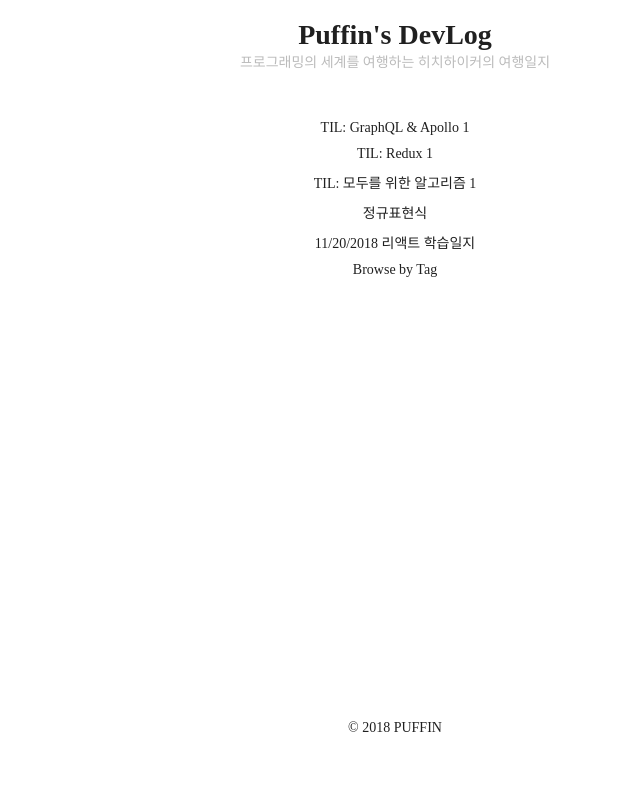
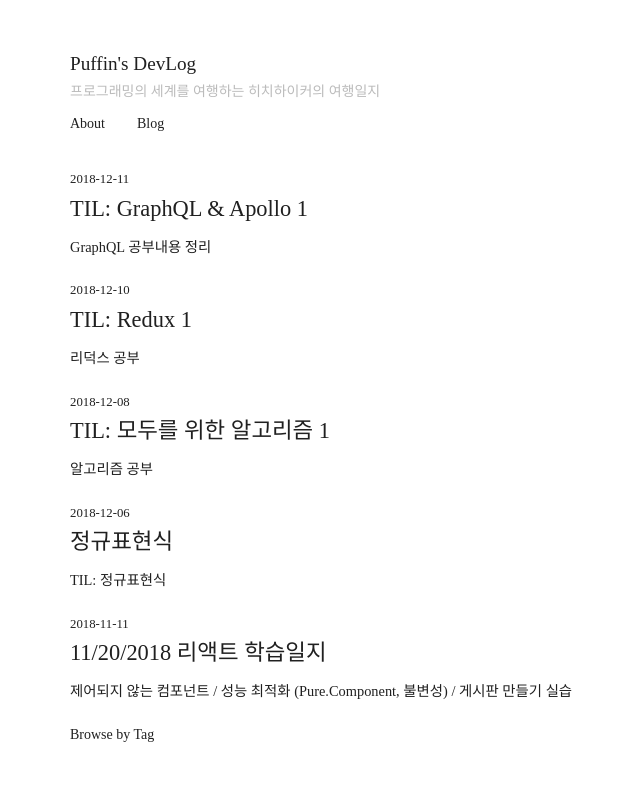
Before and after one commit to tinytinystone/gatsby-site-new, a Gatsby site: page / in a window 1280 px wide. Shown: the whole page, without its empty margins (245-885 px from the left). Built offline with nearby package versions, Linux system fonts and the light colour scheme; Gatsby itself is replaced by a stand-in of ours.

Commit message:
image 표시 추가, 스타일링 변경

```diff
--- a/package.json
+++ b/package.json
@@ -12,13 +12,14 @@
     "gatsby-plugin-offline": "^2.0.11",
     "gatsby-plugin-react-helmet": "^3.0.0",
     "gatsby-plugin-sass": "^2.0.7",
-    "gatsby-plugin-sharp": "^2.0.14",
+    "gatsby-plugin-sharp": "^2.0.17",
     "gatsby-remark-copy-linked-files": "^2.0.7",
     "gatsby-remark-prismjs": "^3.1.4",
     "gatsby-source-filesystem": "^2.0.1-rc.6",
     "gatsby-transformer-remark": "^2.1.15",
     "gatsby-transformer-sharp": "^2.1.4",
     "node-sass": "^4.11.0",
+    "normalize.css": "^8.0.1",
     "prismjs": "^1.15.0",
     "react": "^16.5.1",
     "react-dom": "^16.5.1",
--- a/src/components/Header.js
+++ b/src/components/Header.js
@@ -6,14 +6,21 @@ import s from './Header.module.scss';
 const TitleAndDescription = ({ data }) => {
   const title = data.site.siteMetadata.title;
   const description = data.site.siteMetadata.description;
-
   return (
-    <div className={s.header}>
-      <Link to="/">
-        <h1 className={s.headerTitle}>{title}</h1>
-      </Link>
-      <p className={s.headerDesc}>{description}</p>
-    </div>
+    <header className={s.header}>
+      <h1 className={s.headerTitle}>
+        <Link to="/">{title}</Link>
+      </h1>
+      <div className={s.headerDesc}>{description}</div>
+      <nav>
+        <div>
+          <Link to="/about">About</Link>
+        </div>
+        <div>
+          <Link to="/">Blog</Link>
+        </div>
+      </nav>
+    </header>
   );
 };
 
--- a/src/components/Header.module.scss
+++ b/src/components/Header.module.scss
@@ -1,14 +1,13 @@
-.header {
-  display: flex;
-  flex-direction: column;
-  align-items: center;
-  font-family: avenir;
-  height: 15vh;
-}
 .headerTitle {
-  margin-bottom: 0;
+  margin: 3rem 0 0 0;
+  font-size: 1.2rem;
+  font-weight: 500;
 }
 .headerDesc {
-  margin-top: 0;
   opacity: 0.3;
 }
+nav div {
+  display: inline-block;
+  margin-top: 0.6rem;
+  padding-right: 2rem;
+}
--- a/src/components/Layout.js
+++ b/src/components/Layout.js
@@ -6,9 +6,8 @@ export default class Layout extends Component {
   render() {
     return (
       <div className={s.wrapper}>
-        <Header />
+        <Header props="props" />
         <main className={s.main}>{this.props.children}</main>
-        <footer className={s.footer}>© 2018 PUFFIN</footer>
       </div>
     );
   }
--- a/src/components/Layout.module.scss
+++ b/src/components/Layout.module.scss
@@ -2,20 +2,10 @@
   max-width: 650px;
   height: 100vh;
   margin: 0 auto;
-  padding: 0 2rem;
-  font-family: 'Hack';
+  padding: 0 3rem;
   display: flex;
   flex-direction: column;
 }
 .main {
-  height: 75vh;
-  padding: 0 1rem;
-  overflow: auto;
+  margin: 2rem 0 3rem;
 }
-.footer {
-  height: 10vh;
-  display: flex;
-  flex-direction: column;
-  align-items: center;
-  padding: 0 1rem;
-}
--- a/src/components/List.js
+++ b/src/components/List.js
@@ -11,7 +11,15 @@ export default class List extends Component {
           const { frontmatter } = edge.node;
           return (
             <div className={s.mainPost} key={frontmatter.path}>
-              <Link to={frontmatter.path}>{frontmatter.title}</Link>
+              <div className={s.metaData}>
+                <time dateTime={frontmatter.date} className={s.time}>
+                  {frontmatter.date}
+                </time>
+              </div>
+              <h2 className={s.mainTitle}>
+                <Link to={frontmatter.path}>{frontmatter.title}</Link>
+              </h2>
+              <p className={s.excerpt}>{frontmatter.excerpt}</p>
             </div>
           );
         })}
--- a/src/components/List.module.scss
+++ b/src/components/List.module.scss
@@ -1,11 +1,19 @@
-.mainList {
-  display: flex;
-  flex-direction: column;
-  align-items: center;
-}
 .mainPost {
-  margin-bottom: 1rem;
+  margin-bottom: 1.2rem;
 }
 a:hover {
   font-weight: 800;
 }
+.time {
+  font-size: 0.8rem;
+  text-transform: uppercase;
+}
+.excerpt {
+  font-size: 0.9rem;
+  margin: 0.5rem 0 1rem;
+}
+.mainTitle {
+  font-size: 1.4rem;
+  font-weight: 500;
+  margin: 0;
+}
--- a/src/pages/2018-12-10-redux-1/index.md
+++ b/src/pages/2018-12-10-redux-1/index.md
@@ -4,24 +4,26 @@ date: '2018-12-10'
 title: 'TIL: Redux 1'
 tags: ['redux', 'react', 'TIL']
 excerpt: '리덕스 공부'
-image: './redux_structure_1.png'
+image: '/static/redux_structure_1-0b21a844ae93e3c56b9eaea0a2afb8f5.png'
 ---
 
 # 요약
 
 ## Redux 소개
 
-- **Redux** 는 상태관리 라이브러리로, context 기능과 고급 상태관리 기법 두 가지로 이뤄져 있다.
-  - 과거 context API 가 라이브러리 사용자만을 위해 비공개 설정 되어 있던 시기, context 기능을 사용하기 위해서는 무조건 Redux 를 사용했어야 했다.
-    - 지금은 context API 가 일반 사용자도 사용할 수 있으므로, 해당 기능을 사용한다는 목적으로 새로 시작하는 프로젝트에 굳이 Redux 를 써야할 필요는 없다.
-    - 다만, 기존 프로젝트에는 많이 적용되어 있으므로 학습해두는 편이 좋다.
-  - 무언가를 값으로 다루면 조합성이 좋아지는데 (ex. Generator, Promise...) Redux 는 **상태 변화** 를 값으로 만들었다. 상태가 변화하는 것을 값으로 만들었으므로, 상태 변화 로깅이나 undo/redo, 시간여행 등 기존 state 에서 상상하기 힘들었던 기능이 가능해진다.
+**Redux** 는 상태관리 라이브러리로, context 기능과 고급 상태관리 기법 두 가지로 이뤄져 있다.
+
+과거 context API 가 라이브러리 사용자만을 위해 비공개 설정 되어 있던 시기, context 기능을 사용하기 위해서는 무조건 Redux 를 사용했어야 했다.
+
+- 지금은 context API 가 일반 사용자도 사용할 수 있으므로, 해당 기능을 사용한다는 목적으로 새로 시작하는 프로젝트에 굳이 Redux 를 써야할 필요는 없다.
+- 다만, 기존 프로젝트에는 많이 적용되어 있으므로 학습해두는 편이 좋다.
+- 무언가를 값으로 다루면 조합성이 좋아지는데 (ex. Generator, Promise...) Redux 는 **상태 변화** 를 값으로 만들었다. 상태가 변화하는 것을 값으로 만들었으므로, 상태 변화 로깅이나 undo/redo, 시간여행 등 기존 state 에서 상상하기 힘들었던 기능이 가능해진다.
 
 ## Redux 의 구성
 
 Redux 를 이해하기 위해서는 `store`, `action`, `dispatch`, `subscribe`, `reduce`에 대한 이해가 필요하다.
 
-![redux 구조](./redux_structure_1.png)
+![redux 구조](/static/redux_structure_1-0b21a844ae93e3c56b9eaea0a2afb8f5.png)
 
 - store: 여러 기능을 갖추고 있는 **상태 저장소**
 - action: 투입되는 상태 변화를 나타내는 값(객체)
@@ -40,6 +42,6 @@ Redux 를 이해하기 위해서는 `store`, `action`, `dispatch`, `subscribe`,
 
 ## 코드
 
-- [Reduce Exercise 1(repl.it)](https://repl.it/@tinytinystone/redux-exercise-1)
+[Reduce Exercise 1(repl.it)](https://repl.it/@tinytinystone/redux-exercise-1)
 
 [Reduce Exercise 2(repl.it)](https://repl.it/@tinytinystone/redux-exercise-2)
--- a/src/pages/index.js
+++ b/src/pages/index.js
@@ -6,18 +6,17 @@ import s from './index.module.scss';
 import Layout from '../components/Layout';
 import List from '../components/List';
 
+import 'normalize.css';
+
 class App extends Component {
   constructor(props) {
     super(props);
   }
-
   render() {
     const { data } = this.props;
-    const { edges } = data.allMarkdownRemark;
-
     return (
       <Layout>
-        <List edges={edges} />
+        <List edges={data.allMarkdownRemark.edges} />
       </Layout>
     );
   }
@@ -25,6 +24,13 @@ class App extends Component {
 
 export const query = graphql`
   query HomepageQuery {
+    allFile(filter: { extension: { eq: "png" } }) {
+      edges {
+        node {
+          publicURL
+        }
+      }
+    }
     allMarkdownRemark(sort: { order: DESC, fields: [frontmatter___date] }) {
       edges {
         node {
@@ -32,6 +38,8 @@ export const query = graphql`
             title
             path
             date
+            excerpt
+            image
           }
         }
       }
--- a/src/pages/index.module.scss
+++ b/src/pages/index.module.scss
@@ -1,55 +1,13 @@
 @import './common.scss';
 
-/* 스타일 초기화 */
-html,
-body,
-div,
-span,
-p,
-a,
-em,
-img,
-dl,
-dt,
-dd,
-form,
-label,
-legend,
-article,
-aside,
-figure,
-option,
-figcaption,
-footer,
-header,
-nav,
-section,
-select {
-  margin: 0;
-  padding: 0;
-  border: 0;
-  font-size: 1em;
-  font: inherit;
-  vertical-align: baseline;
-}
-/* 본문 스타일 */
-html {
-  font-size: 10px;
-}
 a {
   color: inherit;
   text-decoration: none;
 }
-/* 레이아웃 */
-*,
-*::before,
-*::after {
-  box-sizing: border-box;
+body {
+  font-family: 'avenir';
+  font-weight: 500;
+  color: #202020;
+  font-size: 14px;
+  line-height: 1.65;
 }
-body {
-  font-family: 'Hack';
-  color: #202020;
-  font-weight: 400;
-  font-size: 1.4rem;
-  overflow: auto;
-}
--- a/src/templates/blogPost.js
+++ b/src/templates/blogPost.js
@@ -42,6 +42,7 @@ export const query = graphql`
       html
       frontmatter {
         title
+        image
       }
     }
   }
```
Also changed, not shown: gatsby-node.js (+27 -25 lines), src/pages/about.js (added, +8 -0 lines), src/templates/blogPost.module.scss (+8 -1 lines), src/pages/2018-12-10-redux-1/static/redux_structure_1.png (renamed from src/images/redux_structure_1.png), 1 other file.
